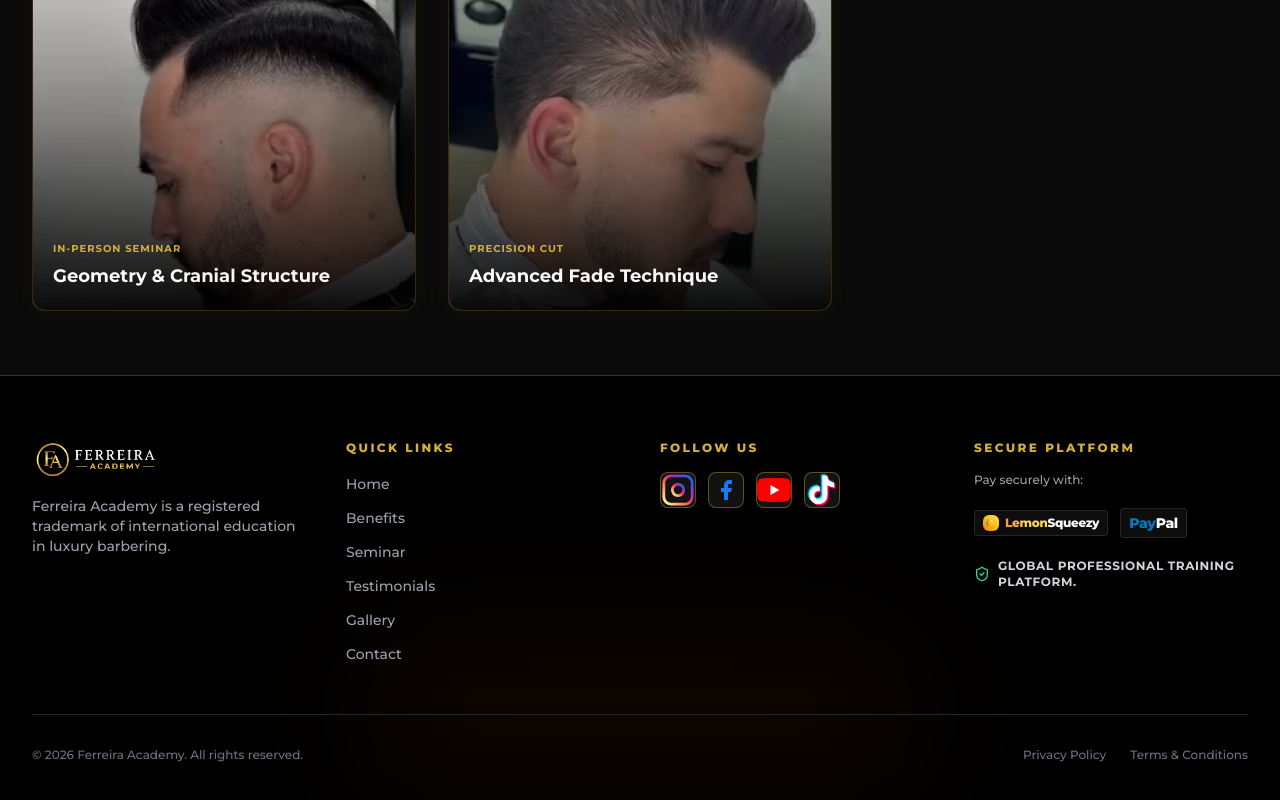
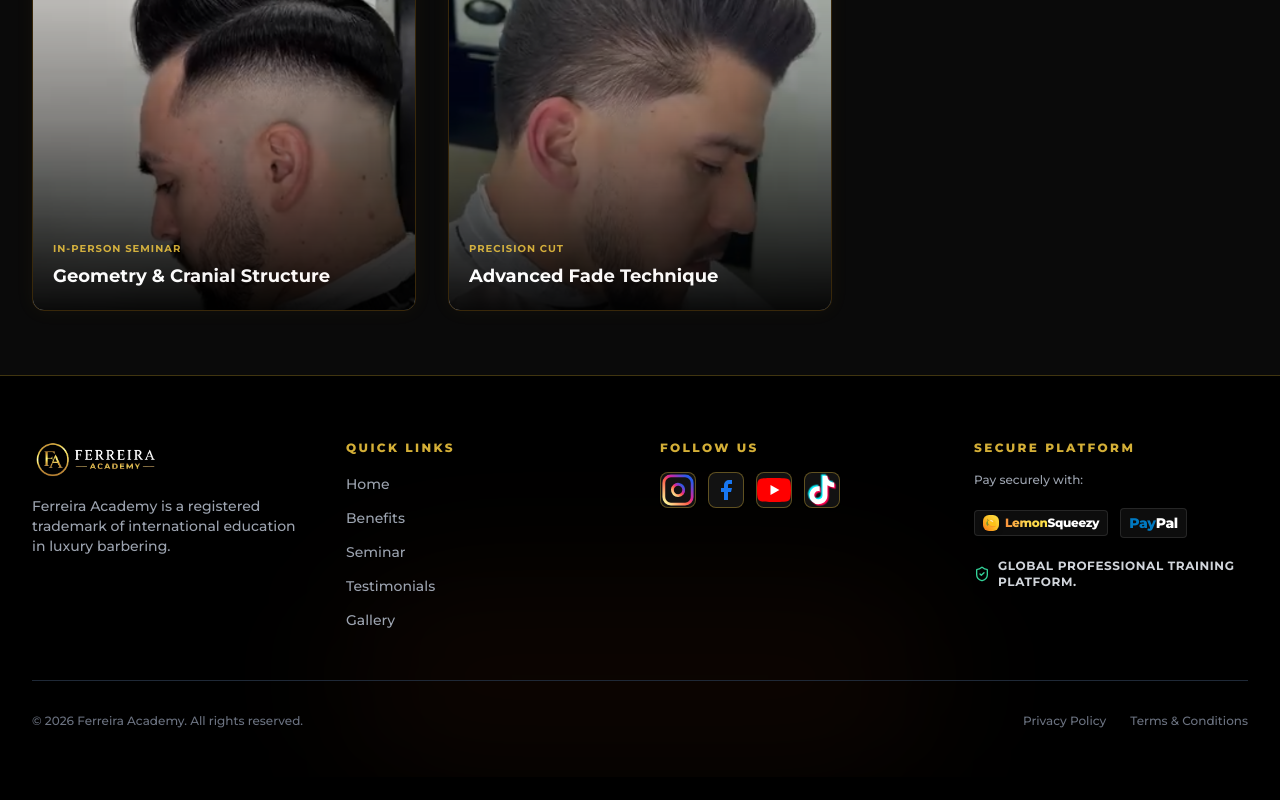
Before and after one commit to franaliado/ferreira-academy, a Next.js app: page /galeria in a window 1280 px wide. Shown: the part 376-1176 px from the top of the page. After the commit the page ends 1153 px from the top, so only its background shows below. Built offline with nearby package versions, Linux system fonts and the light colour scheme; a web font is replaced by a local one.

Commit message:
Eliminación de Contacto del Menu

```diff
--- a/src/components/Footer.tsx
+++ b/src/components/Footer.tsx
@@ -32,16 +32,16 @@ export const Footer: React.FC<FooterProps> = ({ currentLang }) => {
   const t = translations[currentLang].footer;
 
   const navTranslations: Record<Language, string[]> = {
-    es: ['Inicio', 'Beneficios', 'Seminario', 'Testimonios', 'Galería', 'Contacto'],
-    en: ['Home', 'Benefits', 'Seminar', 'Testimonials', 'Gallery', 'Contact'],
-    pt: ['Início', 'Benefícios', 'Seminário', 'Depoimentos', 'Galeria', 'Contato'],
-    it: ['Inizio', 'Benefici', 'Seminario', 'Testimonianze', 'Galleria', 'Contatti'],
-    fr: ['Accueil', 'Avantages', 'Séminaire', 'Témoignages', 'Galerie', 'Contact'],
-    de: ['Startseite', 'Vorteile', 'Seminar', 'Referenzen', 'Galerie', 'Kontakt'],
+    es: ['Inicio', 'Beneficios', 'Seminario', 'Testimonios', 'Galería'],
+    en: ['Home', 'Benefits', 'Seminar', 'Testimonials', 'Gallery'],
+    pt: ['Início', 'Benefícios', 'Seminário', 'Depoimentos', 'Galeria'],
+    it: ['Inizio', 'Benefici', 'Seminario', 'Testimonianze', 'Galleria'],
+    fr: ['Accueil', 'Avantages', 'Séminaire', 'Témoignages', 'Galerie'],
+    de: ['Startseite', 'Vorteile', 'Seminar', 'Referenzen', 'Galerie'],
   };
 
   const labels = navTranslations[currentLang];
-  const hrefs = ['/#hero', '/#benefits', '/#seminar', '/#testimonials', '/galeria', '/#footer'];
+  const hrefs = ['/#hero', '/#benefits', '/#seminar', '/#testimonials', '/galeria'];
 
   return (
     <footer id="footer" className="bg-black text-white relative overflow-hidden pt-14 sm:pt-16 pb-10 sm:pb-12 border-t border-[#D4AF37]/30">
--- a/src/components/Header.tsx
+++ b/src/components/Header.tsx
@@ -35,12 +35,12 @@ export const Header: React.FC<HeaderProps> = ({ currentLang, onLanguageChange })
   };
 
   const navTranslations: Record<Language, string[]> = {
-    es: ['Inicio', 'Beneficios', 'Seminario', 'Testimonios', 'Galería', 'Contacto'],
-    en: ['Home', 'Benefits', 'Seminar', 'Testimonials', 'Gallery', 'Contact'],
-    pt: ['Início', 'Benefícios', 'Seminário', 'Depoimentos', 'Galeria', 'Contato'],
-    it: ['Inizio', 'Benefici', 'Seminario', 'Testimonianze', 'Galleria', 'Contatti'],
-    fr: ['Accueil', 'Avantages', 'Séminaire', 'Témoignages', 'Galerie', 'Contact'],
-    de: ['Startseite', 'Vorteile', 'Seminar', 'Referenzen', 'Galerie', 'Kontakt'],
+    es: ['Inicio', 'Beneficios', 'Seminario', 'Testimonios', 'Galería'],
+    en: ['Home', 'Benefits', 'Seminar', 'Testimonials', 'Gallery'],
+    pt: ['Início', 'Benefícios', 'Seminário', 'Depoimentos', 'Galeria'],
+    it: ['Inizio', 'Benefici', 'Seminario', 'Testimonianze', 'Galleria'],
+    fr: ['Accueil', 'Avantages', 'Séminaire', 'Témoignages', 'Galerie'],
+    de: ['Startseite', 'Vorteile', 'Seminar', 'Referenzen', 'Galerie'],
   };
 
   const labels = navTranslations[currentLang];
@@ -50,7 +50,6 @@ export const Header: React.FC<HeaderProps> = ({ currentLang, onLanguageChange })
     { href: '/#seminar', label: labels[2].toUpperCase() },
     { href: '/#testimonials', label: labels[3].toUpperCase() },
     { href: '/galeria', label: labels[4].toUpperCase() },
-    { href: '/#footer', label: labels[5].toUpperCase() },
   ];
 
   return (
```
